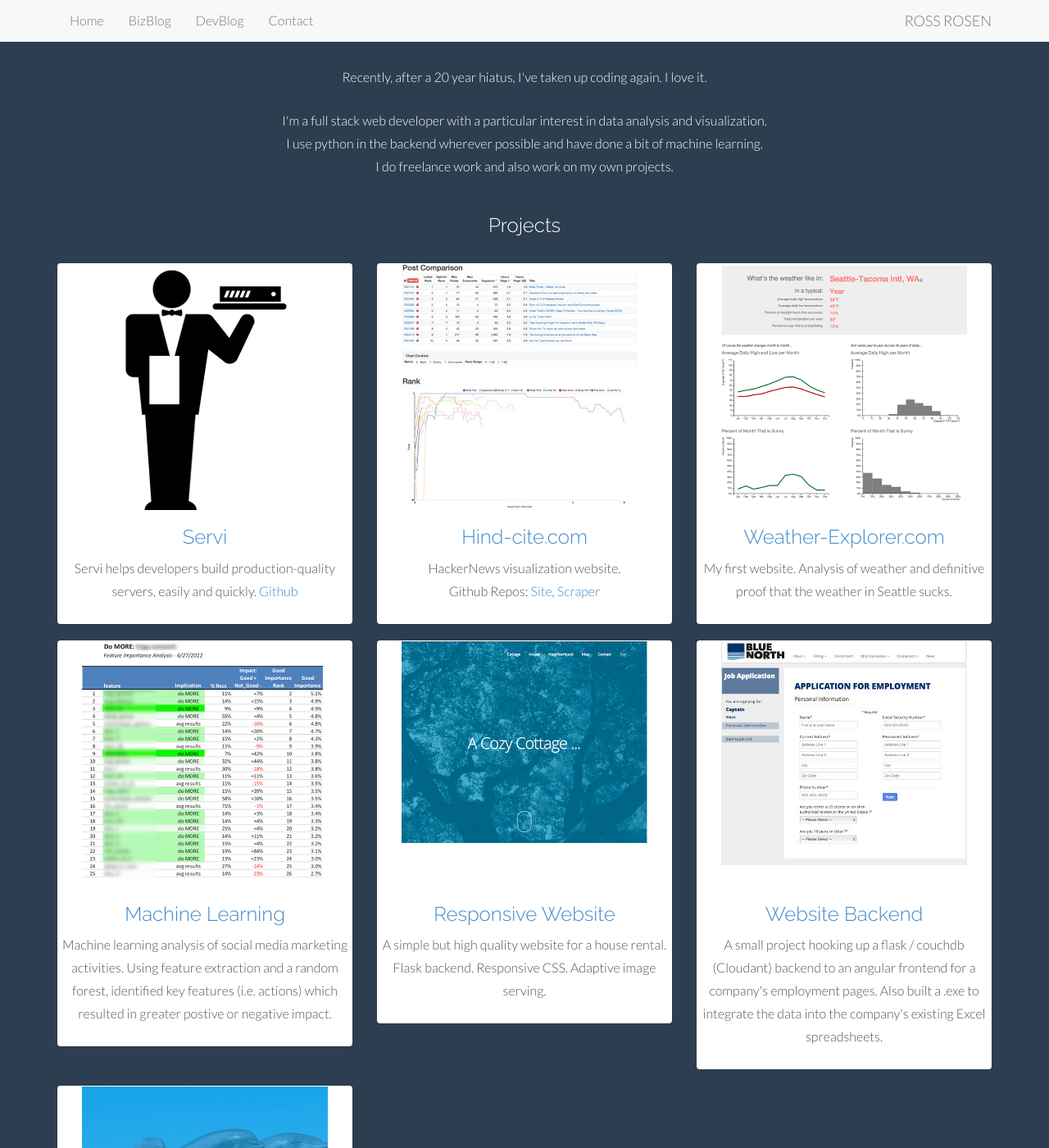
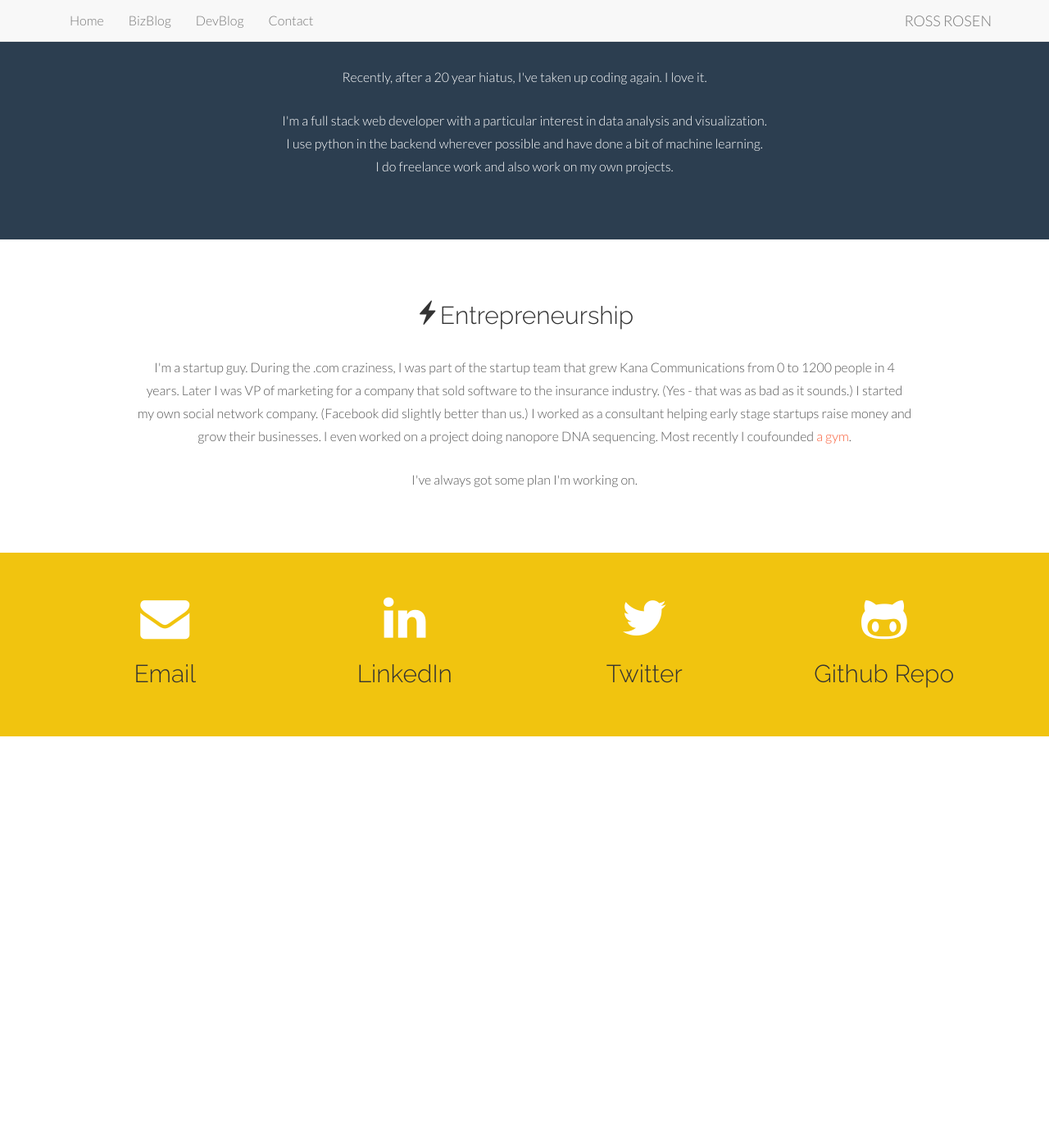
Before and after one commit to rr326/rr326.github.io, a Jekyll site: the page built from index.html, in a window 1280 px wide and 1400 px high, scrolled down 1351 px. Shown: the whole window at 82% size. Built offline with Jekyll 4.4.1, drawn with Linux system fonts in a browser that asks for light colours; nearby versions of some CDN libraries; after the commit the page ends 2249 px from its top, so only the background shows below that; some of the changed text lies outside the part shown.

Commit message:
Modified the homepage to remove my dev projects. (too small and silly) Upgraded to jekyll 3.4.3 (from ??).  Made changes to suit.

```diff
--- a/Gemfile
+++ b/Gemfile
@@ -1 +1,2 @@
+source 'https://rubygems.org'
 gem 'github-pages'
--- a/_config.yml
+++ b/_config.yml
@@ -5,8 +5,10 @@ email: rrosen326@gmail.com
 description: "Ross Rosen startups, web development, Stanford, Seattle"
 baseurl: ""
 url: "http://rossrosen.me"
-highlighter: pygments
-theme: "/smartTheme/theme/assets"
+
+# These two came from a previous version of Jekyll.
+# highlighter: pygments
+# theme: "/smartTheme/theme/assets"
 
 
 blog_full_posts_before_list: 2
--- a/_includes/footer.html
+++ b/_includes/footer.html
@@ -12,7 +12,7 @@
 <!-- Bootstrap core JavaScript
 ================================================== -->
 <!-- Placed at the end of the document so the pages load faster -->
-<script type="text/javascript" src="{{ "/js/modernizr.custom.js" | prepend: site.theme | prepend: site.baseurl }}"></script>
+<script type="text/javascript" src="{{ "/smartTheme/theme/assets/js/modernizr.custom.js" | prepend: site.theme | prepend: site.baseurl }}"></script>
 
 <script>
     $(function () {
--- a/_includes/head.html
+++ b/_includes/head.html
@@ -8,10 +8,10 @@
     <title>{{ page.title }}</title>
 
     <link rel="stylesheet" href="//netdna.bootstrapcdn.com/bootstrap/3.1.1/css/bootstrap.min.css">
-    <link rel="stylesheet" href="{{ "/css/bootstrap.css" | prepend: site.theme| prepend: site.baseurl }}">
-    <link rel="stylesheet" href="{{ "/css/main.css" | prepend: site.theme | prepend: site.baseurl }}">
+    <link rel="stylesheet" href="{{ "/smartTheme/theme/assets/css/bootstrap.css" | prepend: site.theme| prepend: site.baseurl }}">
+    <link rel="stylesheet" href="{{ "/smartTheme/theme/assets/css/main.css" | prepend: site.theme | prepend: site.baseurl }}">
     <link rel="stylesheet" href="{{ "/css/syntax.css" | prepend: site.baseurl }}">
-    <link rel="stylesheet" href="{{ "/css/font-awesome.min.css" | prepend: site.theme | prepend: site.baseurl }}">
+    <link rel="stylesheet" href="{{ "/smartTheme/theme/assets/css/font-awesome.min.css" | prepend: site.theme | prepend: site.baseurl }}">
     <link rel="stylesheet" href="{{ "/css/ross_custom.css" | prepend: site.baseurl }}">
 
     <link rel="shortcut icon" href="{{ "/img/favicon.ico" | prepend: site.baseurl }}">
--- a/index.html
+++ b/index.html
@@ -118,111 +118,10 @@ title: Ross Rosen
                     I do freelance work and also work on my own projects.</p>
             </div>
         </div>
-        <div class="row centered">
-            <h3>Projects</h3>
-        </div>
-        <br>
+
 
         <div class="row">
-            <div class="col-md-4 ">
-                <div class="panel">
-                    <div class="card " id="test">
-                        <a href='https://github.com/rr326/servi'><img src="/img/servi_small.png" height='300'
-                                                                alt="servi"></a>
 
-                        <h3><a href='https://github.com/rr326/servi'>Servi</a></h3>
-
-                        <p>
-                            Servi helps developers build production-quality servers, easily and quickly.
-                            <a href="https://github.com/rr326/servi">Github</a>
-                        </p>
-                    </div>
-                </div>
-            </div>
-            <div class="col-md-4 ">
-                <div class="panel">
-                    <div class="card " id="test">
-                        <a href='http://www.hind-cite.com'><img src="/img/hindcite_300x300.jpg" height='300' width='300'
-                                                                alt="hind-cite.com"></a>
-
-                        <h3><a href='http://www.hind-cite.com'>Hind-cite.com</a></h3>
-
-                        <p>
-                            HackerNews visualization website.
-                            <br>
-                            Github Repos: <a href="https://github.com/rr326/hind-cite">Site</a>, <a
-                                href="https://github.com/rr326/HNScraper"> Scraper</a>
-                        </p>
-                    </div>
-                </div>
-            </div>
-            <div class="col-md-4 ">
-                <div class="panel">
-                    <div class="card " id="test">
-                        <a href='http://weather-explorer.com'><img src="/img/weatherexplorer300x300.png" height='300'
-                                                                   width='300'
-                                                                   alt="hind-cite.com"></a>
-
-                        <h3><a href='http://weather-explorer.com'>Weather-Explorer.com</a></h3>
-
-                        <p>My first website. Analysis of weather and definitive proof that the weather in Seattle
-                            sucks. </p>
-                    </div>
-                </div>
-            </div>
-            <div class="col-md-4 ">
-                <div class="panel">
-                    <div class="card " id="test">
-                        <img src="/img/ml300x300.png" height='300' width='300'
-                             alt="machine-learning">
-
-                        <h3>Machine Learning</h3>
-
-                        <p>Machine learning analysis of social media marketing activities.
-                            Using feature extraction and a random forest, identified key features (i.e. actions) which resulted in greater postive or negative impact.
-                        </p>
-                    </div>
-                </div>
-            </div>
-            <div class="col-md-4 ">
-                <div class="panel">
-                    <div class="card " id="test">
-                        <a href="http://atasteofberkeley.stage.k2company.com/">
-                            <img src="/img/berkeley300x300.jpg" height='300' width='300' alt="Website">
-                        </a>
-
-                        <h3>Responsive Website</h3>
-
-                        <p>A simple but high quality website for a house rental. Flask backend. Responsive CSS. Adaptive image serving.
-                        </p>
-                    </div>
-                </div>
-            </div>
-            <div class="col-md-4 ">
-                <div class="panel">
-                    <div class="card " id="test">
-                        <img src="/img/bluenorth_300x300.jpg" height='300' width='300' alt="Backend">
-
-                        <h3>Website Backend</h3>
-
-                        <p>A small project hooking up a flask / couchdb (Cloudant) backend to an angular frontend for a company's employment pages. Also built a .exe to integrate the data into the company's existing Excel spreadsheets.
-                        </p>
-                    </div>
-                </div>
-            </div>
-            <div class="col-md-4 ">
-                <div class="panel">
-                    <div class="card " id="test">
-                        <a href="http://bluedolphins.k2company.com/">
-                            <img src="/img/dolphin-bg.jpg" height='300' width='300' alt="Blue Dolphins">
-                        </a>
-                        <h3>One Day Website</h3>
-
-                        <p>Can I use my powers for good? Yes I can!
-                        </p>
-                    </div>
-                </div>
-            </div>
         </div>
     </div>
 </div>
@@ -240,7 +139,7 @@ title: Ross Rosen
                     marketing for a company that sold software to the insurance industry. (Yes - that was as bad as
                     it sounds.) I started my own social network company. (Facebook did slightly better than us.) I
                     worked as a consultant helping early stage startups raise money and grow their businesses. I
-                    even worked on a project doing nanopore DNA sequencing.
+                    even worked on a project doing nanopore DNA sequencing. Most recently I coufounded <a href="http://twentypoundhammer.com/">a gym</a>.
                 </p>
 
                 <p>
```
